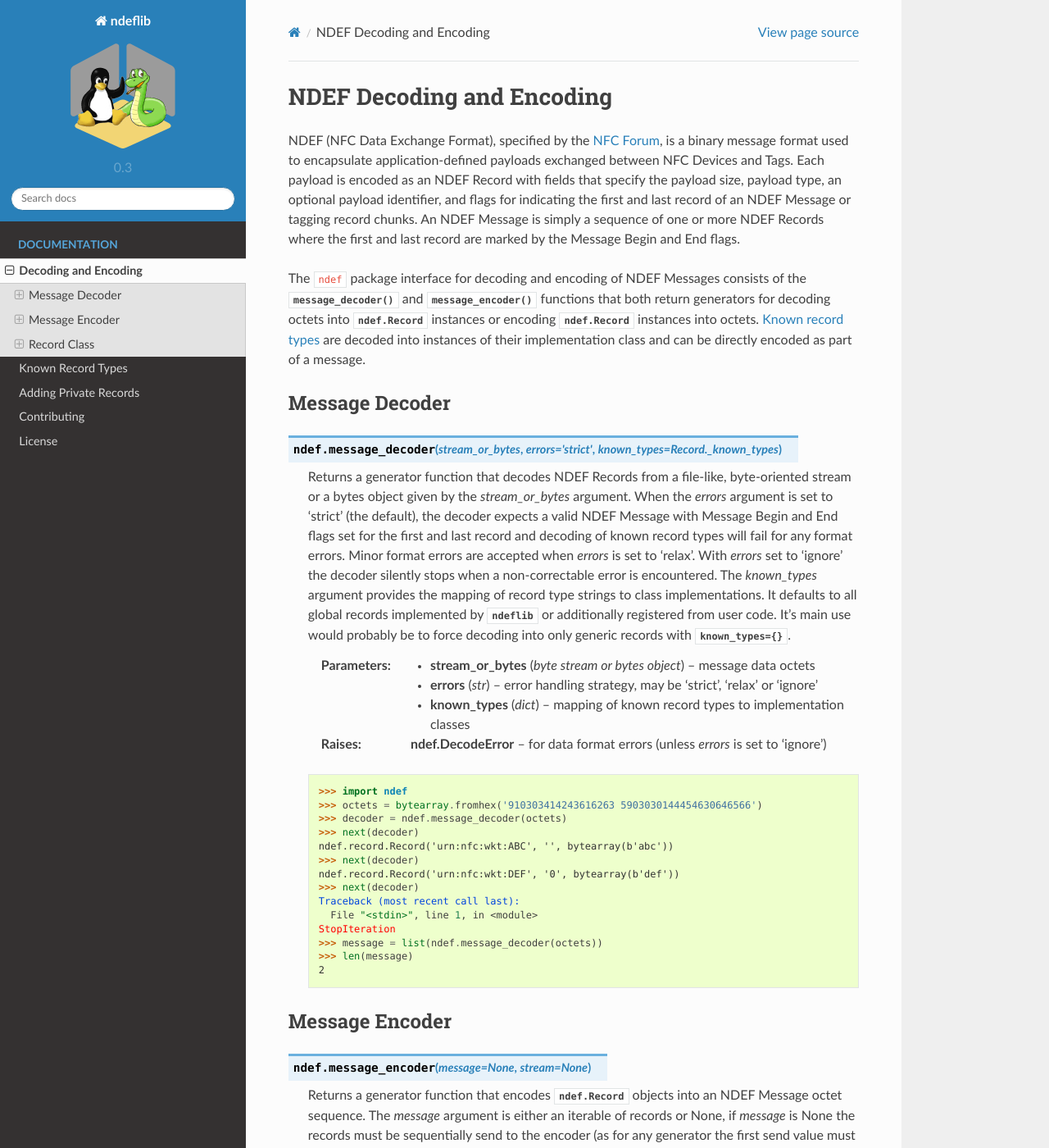
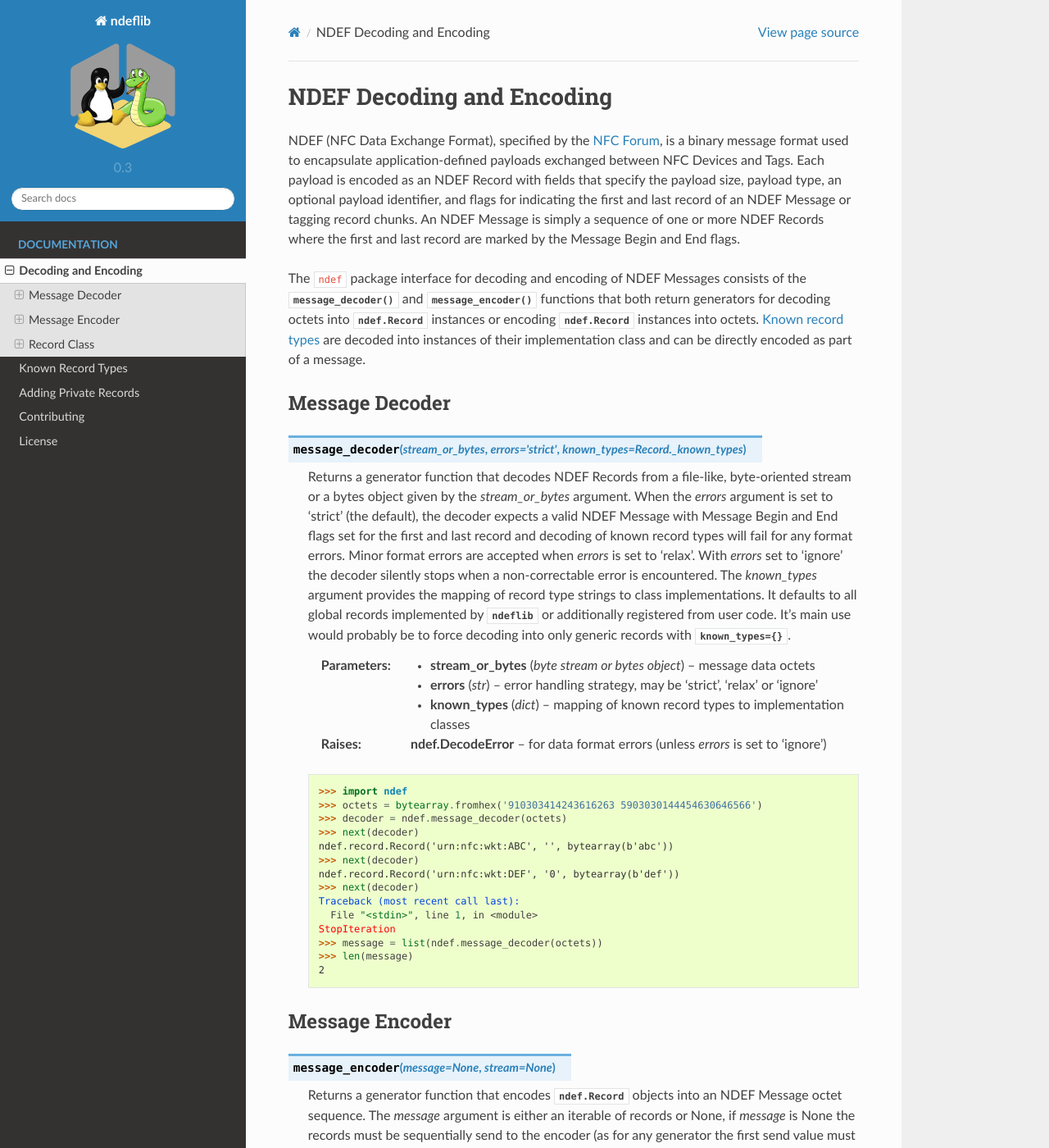
Before and after one commit to nfcpy/ndeflib, a Sphinx documentation site: the page built from docs/ndef.rst, in a window 1280 px wide and 1400 px high. Shown: the whole window at 82% size. Built offline with Sphinx 7.4.7 and the Read the Docs theme 2.0.0, drawn with Linux system fonts in a browser that asks for light colours.

Commit message:
Sphinx now complains about multiple same module defs.

```diff
--- a/docs/conf.py
+++ b/docs/conf.py
@@ -102,7 +102,6 @@ rst_epilog = """
 # A string of reStructuredText that will be included at the beginning
 # of every source file that is read.
 rst_prolog = """
-.. module:: ndef
 """
 
 # The version info for the project you're documenting, acts as replacement for
```
